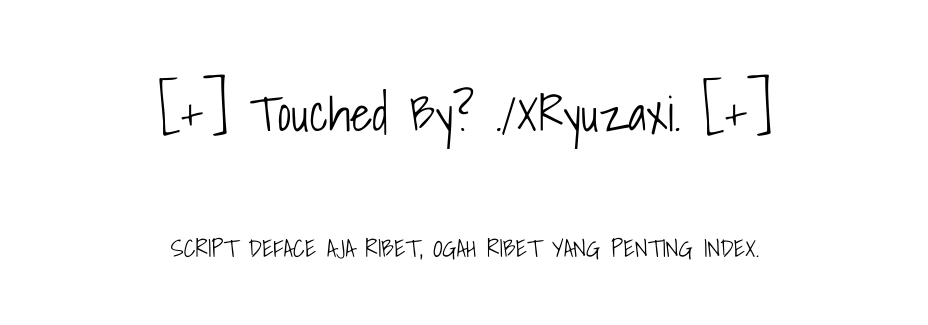
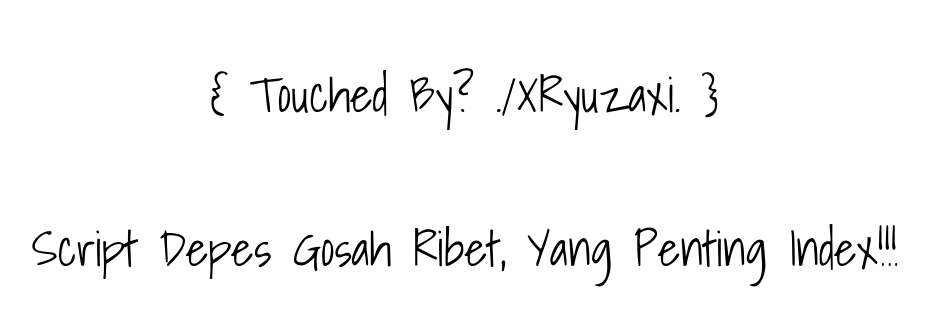
Before and after one commit to XRyuzaxi/mert.metivier.fr, a plain HTML site: page index.html in a window 1280 px wide. Shown: the part 247-572 px from the top of the page, without its empty margins (175-1103 px from the left). Drawn offline with Linux system fonts and the light colour scheme; grey boxes are pictures that could not be loaded.

Commit message:
Update index.html

```diff
--- a/index.html
+++ b/index.html
@@ -1,2 +1,2 @@
-<html> <head> <title>Hacked By ./XRyuzaxi.</title><link rel="shorcut icon" href="https://thumbs.gfycat.com/BigheartedConfusedJunebug-size_restricted.gif"> <meta property="og:image" content="https://encrypted-tbn0.gstatic.com/images?q=tbn%3AANd9GcSNiMgSc8e4GdEYn3HBGKd26Bf-HI-bOFaHJA&usqp=CAU" "=""> <meta name="description" content="Sexy People"> <meta name="keywords" content="./XRyuzaxi."> <meta name="author" content="./XRyuzaxi."> </head><body bgcolor="white"><table width="100%" height="100%"><body><tr><td align="center"><link href="https://fonts.googleapis.com/css?family=Amatic+SC|Shadows+Into+Light&display=swap" rel="stylesheet"><center><br> <div style="text-align: center;"> </script><div> <div class="flex-center position-ref full-height"> <div class="content"> <embed src="https://k.top4top.io/m_1698rx7rb0.mp3" type="audio/mpeg" autostart="true" loop="true" height="0" width="0"><br><font face ="Amatic sc" font size ="8" font color="red"></font><br><font face ="Shadows Into Light" font size ="8" font color="black">[+]  Touched By? ./XRyuzaxi.  [+]<br><br><font size="5">SCRIPT DEFACE AJA RIBET, OGAH RIBET YANG PENTING INDEX.<br><font color="white" size="5"></font> </font> </font> </div> </div>
+<html> <head> <title>Hacked By ./XRyuzaxi.</title><link rel="shorcut icon" href="https://thumbs.gfycat.com/BigheartedConfusedJunebug-size_restricted.gif"> <meta property="og:image" content="https://encrypted-tbn0.gstatic.com/images?q=tbn%3AANd9GcSNiMgSc8e4GdEYn3HBGKd26Bf-HI-bOFaHJA&usqp=CAU" "=""> <meta name="description" content="Sexy People"> <meta name="keywords" content="./XRyuzaxi."> <meta name="author" content="./XRyuzaxi."> </head><body bgcolor="white"><table width="100%" height="100%"><body><tr><td align="center"><link href="https://fonts.googleapis.com/css?family=Amatic+SC|Shadows+Into+Light&display=swap" rel="stylesheet"><center><br> <div style="text-align: center;"> </script><div> <div class="flex-center position-ref full-height"> <div class="content"> <embed src="https://k.top4top.io/m_1698rx7rb0.mp3" type="audio/mpeg" autostart="true" loop="true" height="0" width="0"><br><font face ="Amatic sc" font size ="8" font color="red"></font><br><font face ="Shadows Into Light" font size ="8" font color="black">{ Touched By? ./XRyuzaxi. }<br><br><font size="7">Script Depes Gosah Ribet, Yang Penting Index!!!<br><font color="white" size="5"></font> </font> </font> </div> </div>
  </body> </html>
```
